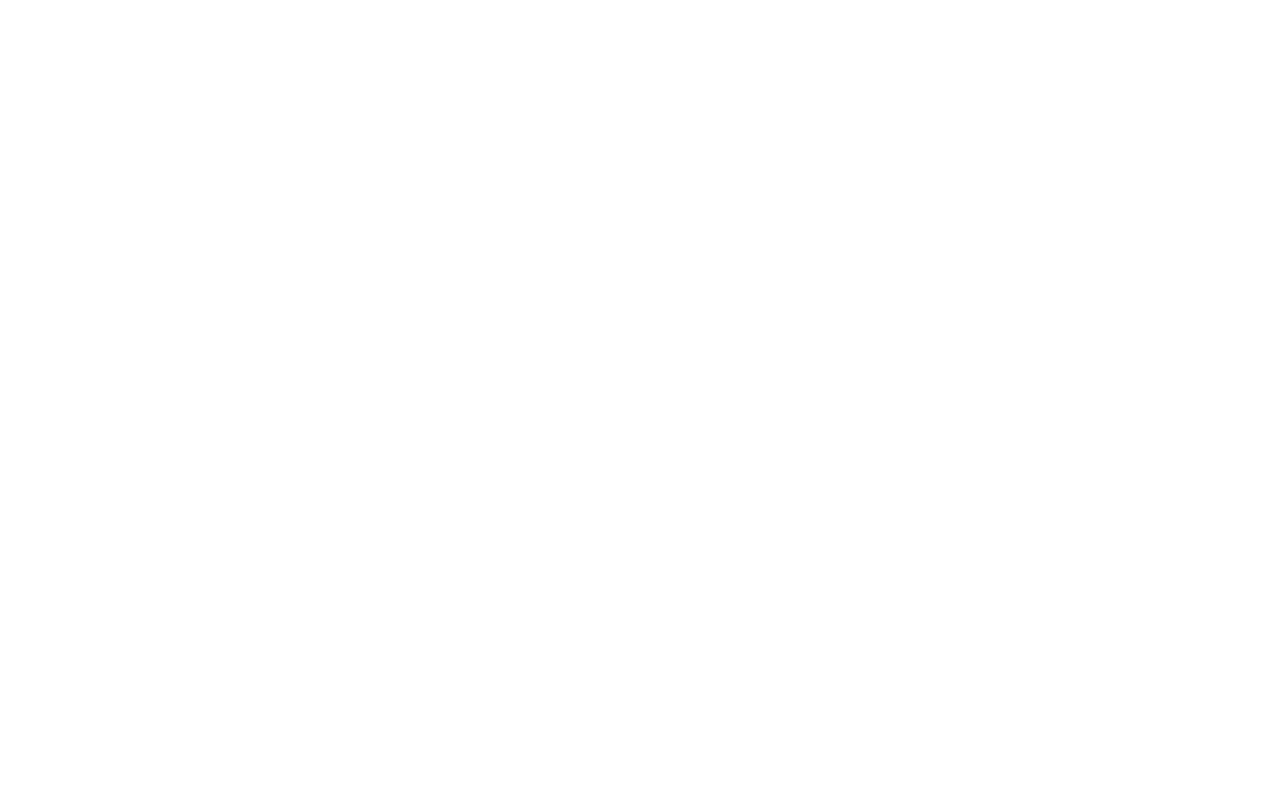
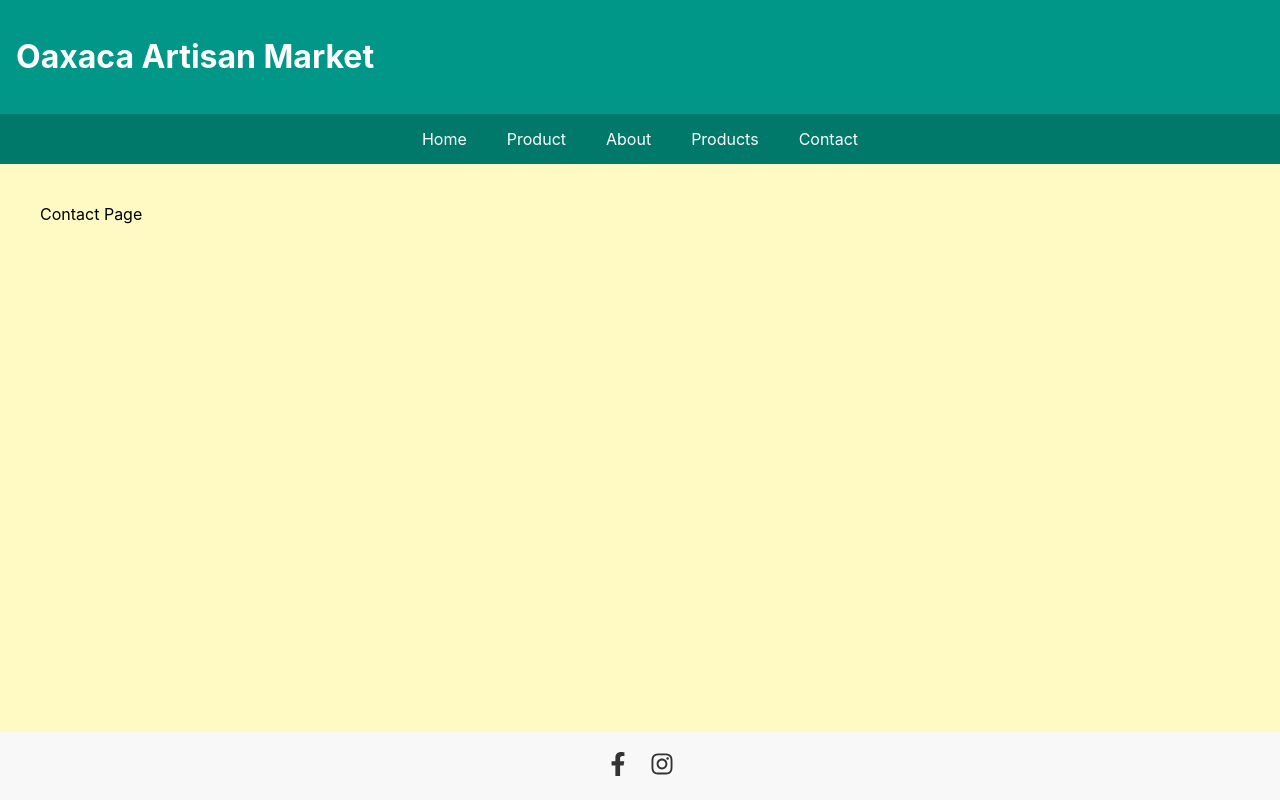
Before and after one commit to raftroch1/oaxaca-store, a React (Create React App) app: page /contact in a window 1280 px wide. Before the commit this address had no page. Built offline with nearby package versions, Linux system fonts and the light colour scheme.

Commit message:
added social media footer and header sections

```diff
--- a/package.json
+++ b/package.json
@@ -10,6 +10,7 @@
     "react-dom": "^18.3.1",
     "react-router-dom": "^6.26.1",
     "react-scripts": "5.0.1",
+    "styled-components": "^6.1.12",
     "web-vitals": "^2.1.4"
   },
   "scripts": {
--- a/src/App.js
+++ b/src/App.js
@@ -1,15 +1,75 @@
 import React from 'react';
-import { BrowserRouter as Router, Route, Routes } from 'react-router-dom';
+import { BrowserRouter as Router, Route, Routes, Link } from 'react-router-dom';
+import Header from './components/Header';
 import HomePage from './components/HomePage';
 import OaxacaStore from './components/OaxacaStore';
+import Footer from './components/Footer';
+
+// Placeholder components for demonstration
+const About = () => <div style={{padding: '20px'}}>About Page</div>;
+const Products = () => <div style={{padding: '20px'}}>Products Page</div>;
+const Contact = () => <div style={{padding: '20px'}}>Contact Page</div>;
 
 const App = () => {
+  const styles = {
+    container: {
+      display: 'flex',
+      flexDirection: 'column',
+      minHeight: '100vh',
+      backgroundColor: '#fff9c4', // Light yellow background
+    },
+    header: {
+      backgroundColor: '#009688', // Teal color
+      color: 'white',
+      padding: '1rem',
+    },
+    nav: {
+      backgroundColor: '#00796b', // Darker teal for nav
+      padding: '10px',
+      display: 'flex',
+      justifyContent: 'center',
+    },
+    link: {
+      color: 'white',
+      margin: '0 10px',
+      textDecoration: 'none',
+      padding: '5px 10px',
+      borderRadius: '5px',
+      transition: 'background-color 0.3s',
+    },
+    activeLink: {
+      backgroundColor: '#004d40', // Even darker teal for active link
+    },
+    content: {
+      flexGrow: 1,
+      padding: '20px',
+    },
+  };
+
   return (
     <Router>
-      <Routes>
-        <Route path="/" element={<HomePage />} />
-        <Route path="/product" element={<OaxacaStore />} />
-      </Routes>
+      <div style={styles.container}>
+        <header style={styles.header}>
+          <h1>Oaxaca Artisan Market</h1>
+        </header>
+        <nav style={styles.nav}>
+          <Link to="/" style={styles.link}>Home</Link>
+          <Link to="/product" style={styles.link}>Product</Link>
+          <Link to="/about" style={styles.link}>About</Link>
+          <Link to="/products" style={styles.link}>Products</Link>
+          <Link to="/contact" style={styles.link}>Contact</Link>
+        </nav>
+        <div style={styles.content}>
+          <Routes>
+            <Route path="/" element={<HomePage />} />
+            <Route path="/product" element={<OaxacaStore />} />
+            <Route path="/about" element={<About />} />
+            <Route path="/products" element={<Products />} />
+            <Route path="/contact" element={<Contact />} />
+          </Routes>
+        </div>
+        <Footer />
+      </div>
     </Router>
   );
 };
--- a/src/components/Footer.js
+++ b/src/components/Footer.js
@@ -8,10 +8,44 @@ const FooterContainer = styled.footer`
   margin-top: 40px;
 `;
 
+const SocialIcon = styled.a`
+  display: inline-block;
+  margin: 0 10px;
+  color: #333;
+  transition: color 0.3s ease;
+
+  &:hover {
+    color: #1877f2; // Facebook blue
+  }
+
+  svg {
+    width: 24px;
+    height: 24px;
+  }
+`;
+
 const Footer = () => {
   return (
     <FooterContainer>
-      <p>&copy; 2023 Oaxaca Store</p>
+      <div>
+        <SocialIcon href="#!" role="button" aria-label="Facebook">
+          <svg xmlns="http://www.w3.org/2000/svg" viewBox="0 0 320 512">
+            <path
+              fill="currentColor"
+              d="M279.14 288l14.22-92.66h-88.91v-60.13c0-25.35 12.42-50.06 52.24-50.06h40.42V6.26S260.43 0 225.36 0c-73.22 0-121.08 44.38-121.08 124.72v70.62H22.89V288h81.39v224h100.17V288z"
+            />
+          </svg>
+        </SocialIcon>
+
+        <SocialIcon href="#!" role="button" aria-label="Instagram">
+          <svg xmlns="http://www.w3.org/2000/svg" viewBox="0 0 448 512">
+            <path
+              fill="currentColor"
+              d="M224.1 141c-63.6 0-114.9 51.3-114.9 114.9s51.3 114.9 114.9 114.9S339 319.5 339 255.9 287.7 141 224.1 141zm0 189.6c-41.1 0-74.7-33.5-74.7-74.7s33.5-74.7 74.7-74.7 74.7 33.5 74.7 74.7-33.6 74.7-74.7 74.7zm146.4-194.3c0 14.9-12 26.8-26.8 26.8-14.9 0-26.8-12-26.8-26.8s12-26.8 26.8-26.8 26.8 12 26.8 26.8zm76.1 27.2c-1.7-35.9-9.9-67.7-36.2-93.9-26.2-26.2-58-34.4-93.9-36.2-37-2.1-147.9-2.1-184.9 0-35.8 1.7-67.6 9.9-93.9 36.1s-34.4 58-36.2 93.9c-2.1 37-2.1 147.9 0 184.9 1.7 35.9 9.9 67.7 36.2 93.9s58 34.4 93.9 36.2c37 2.1 147.9 2.1 184.9 0 35.9-1.7 67.7-9.9 93.9-36.2 26.2-26.2 34.4-58 36.2-93.9 2.1-37 2.1-147.8 0-184.8zM398.8 388c-7.8 19.6-22.9 34.7-42.6 42.6-29.5 11.7-99.5 9-132.1 9s-102.7 2.6-132.1-9c-19.6-7.8-34.7-22.9-42.6-42.6-11.7-29.5-9-99.5-9-132.1s-2.6-102.7 9-132.1c7.8-19.6 22.9-34.7 42.6-42.6 29.5-11.7 99.5-9 132.1-9s102.7-2.6 132.1 9c19.6 7.8 34.7 22.9 42.6 42.6 11.7 29.5 9 99.5 9 132.1s2.7 102.7-9 132.1z"
+            />
+          </svg>
+        </SocialIcon>
+      </div>
     </FooterContainer>
   );
 };
```
Also changed, not shown: 1 other file (tests, documents, lock files or other folders).
